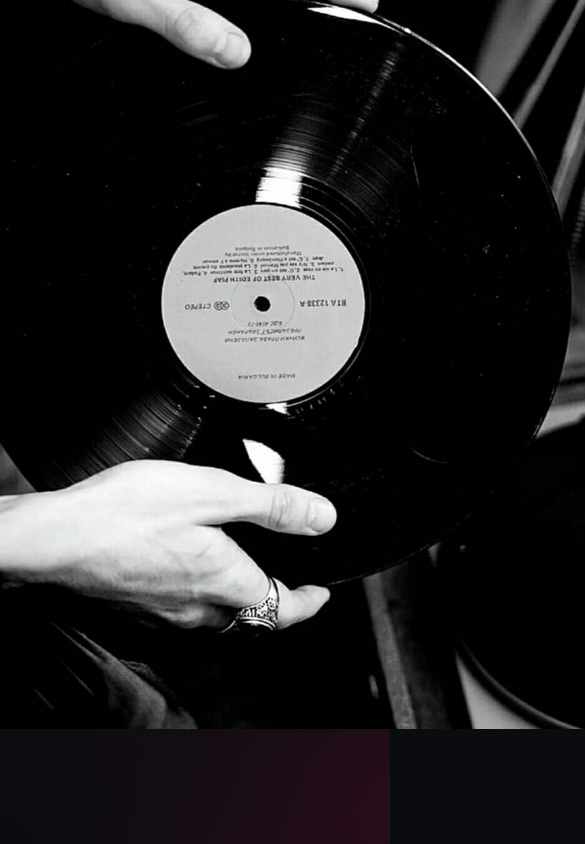
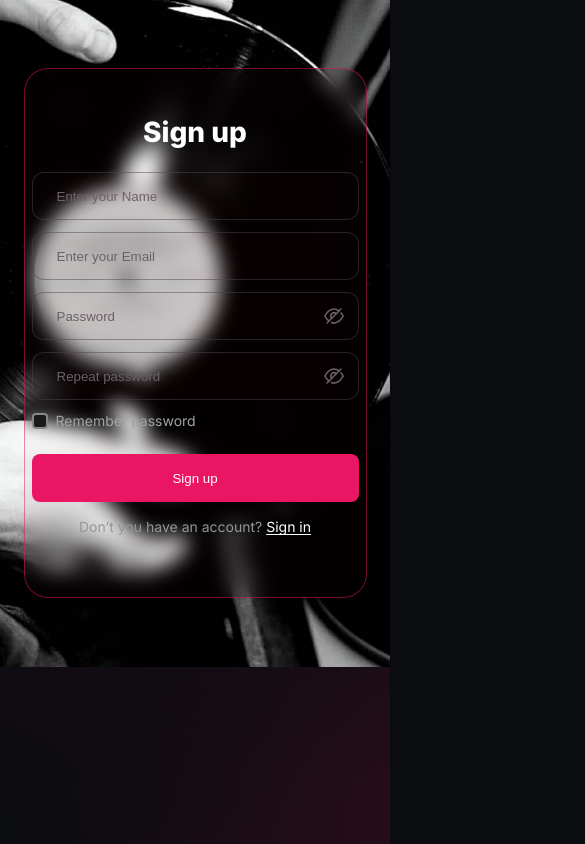
Before and after one commit to anrex019/jukebox-front, a Next.js app: page /register in a window 390 px wide. Shown: the top 844 px of the page, 585 px wide, since content can reach past the window. Built offline with nearby package versions, Linux system fonts and the light colour scheme.

Commit message:
feat: register responsiv

```diff
--- a/app/LogIn/LogIn.module.scss
+++ b/app/LogIn/LogIn.module.scss
@@ -154,11 +154,21 @@
   gap: 24px;
 }
 
-// @media screen and (min-width: 1024px) and (max-width: 1280px) {
+@media screen and (min-width: 1024px) and (max-width: 1468px) {
+  .containerLogIn {
+    width: 593px;
+  }
 
-// }
+  .logInContainerStyle {
+    padding: 68px 44px;
+  }
 
-@media screen and (min-width: 768px) and (max-width: 1023px) {
+  .musicLogoStyles {
+    width: 637px;
+  }
+}
+
+@media screen and (min-width: 768px) and (max-width: 1024px) {
   .containerLogIn {
     display: flex;
     width: 505px;
@@ -196,14 +206,15 @@
   }
 
   .musicLogoStyles {
-    width: 375px;
-    height: 665px;
+    width: 753px;
+    height: 648px;
   }
 
   .container {
     position: relative;
     display: flex;
     justify-content: center;
+    overflow: hidden;
   }
 
   .logInContainerStyle {
@@ -226,7 +237,10 @@
 
   .singInContainer {
     display: flex;
-    justify-content: center;
-    align-items: center;
+    align-items: flex-start;
+  }
+
+  .inputPositionStyle {
+    left: 290px;
   }
 }
--- a/app/SingUp/SingUp.module.scss
+++ b/app/SingUp/SingUp.module.scss
@@ -205,6 +205,51 @@
   }
 }
 
-// @media screen and (max-width: 767px) {
+@media screen and (max-width: 768px) {
+  .containerLogIn {
+    display: flex;
+    width: 375px;
+    padding: 16px 16px;
+    flex-direction: column;
+    justify-content: flex-end;
+    align-items: center;
+  }
 
-// }
+  .musicLogoStyles {
+    width: 753px;
+    height: 667px;
+  }
+
+  .container {
+    position: relative;
+    display: flex;
+    justify-content: center;
+    overflow: hidden;
+  }
+
+  .logInContainerStyle {
+    position: absolute;
+  }
+
+  .containerLogIn {
+    display: flex;
+    width: 343px;
+    height: 530px;
+    flex-direction: column;
+    justify-content: center;
+    align-items: center;
+  }
+
+  .inputStyles {
+    display: none;
+  }
+
+  .singInContainer {
+    display: flex;
+    align-items: flex-start;
+  }
+
+  .inputPositionStyle {
+    left: 290px;
+  }
+}
--- a/app/components/Button/Button.module.scss
+++ b/app/components/Button/Button.module.scss
@@ -9,20 +9,20 @@
   align-items: center;
   gap: 10px;
   border-radius: 8px;
-  background-color: #EA1563;
+  background-color: #ea1563;
   border: none;
   color: $textPrimary;
   cursor: pointer;
 }
 
 .buttonStyles:hover:enabled {
-  color: #EA1563;
-  background-color: rgba(234, 21, 99, 0.10);
+  color: #ea1563;
+  background-color: rgba(234, 21, 99, 0.1);
 }
 
 .buttonStyles:active:enabled {
-  color: #EA1563;
-  border: 1px solid #EA1563;
+  color: #ea1563;
+  border: 1px solid #ea1563;
 }
 
 .buttonStyles:disabled {
@@ -31,11 +31,17 @@
 }
 
 .buttonStyles:hover:disabled {
-  background-color: #EA1563;
+  background-color: #ea1563;
   color: #fff;
 }
 
 .buttonStyles:active:disabled {
-  color: #EA1563;
+  color: #ea1563;
   background: none;
 }
+
+@media screen and (max-width: 768px) {
+  .buttonStyles {
+    width: 327px;
+  }
+}
```
